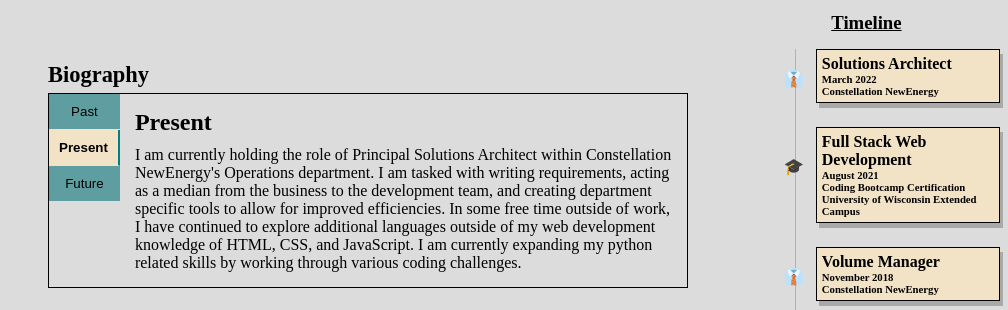
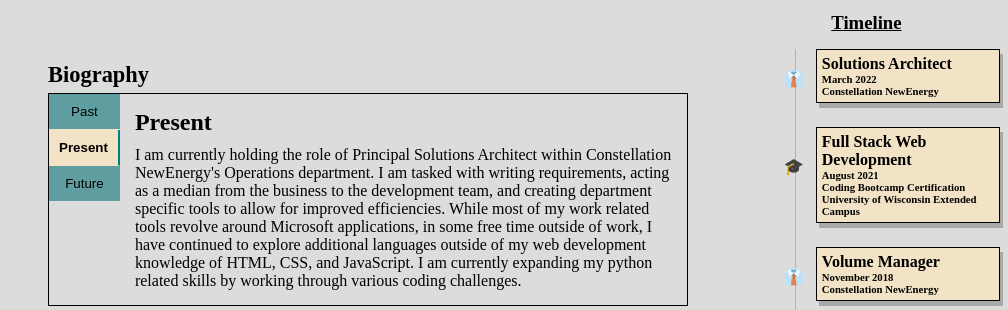
Before and after one commit to dr-50/dr-50.github.io, a plain HTML site: page index.html in a window 1280 px wide. Shown: the part 153-463 px from the top of the page, 272-1280 px from the left. Drawn offline with nearby package versions, Linux system fonts and the light colour scheme.

Commit message:
reworded Present bio

```diff
--- a/index.html
+++ b/index.html
@@ -201,11 +201,12 @@
                 within Constellation NewEnergy's Operations department. I am
                 tasked with writing requirements, acting as a median from the
                 business to the development team, and creating department
-                specific tools to allow for improved efficiencies. In some free
-                time outside of work, I have continued to explore additional
-                languages outside of my web development knowledge of HTML, CSS,
-                and JavaScript. I am currently expanding my python related
-                skills by working through various coding challenges.
+                specific tools to allow for improved efficiencies. While most of
+                my work related tools revolve around Microsoft applications, in
+                some free time outside of work, I have continued to explore
+                additional languages outside of my web development knowledge of
+                HTML, CSS, and JavaScript. I am currently expanding my python
+                related skills by working through various coding challenges.
               </p>
             </div>
             <div class="tabs__content" data-tab="Three">
```
